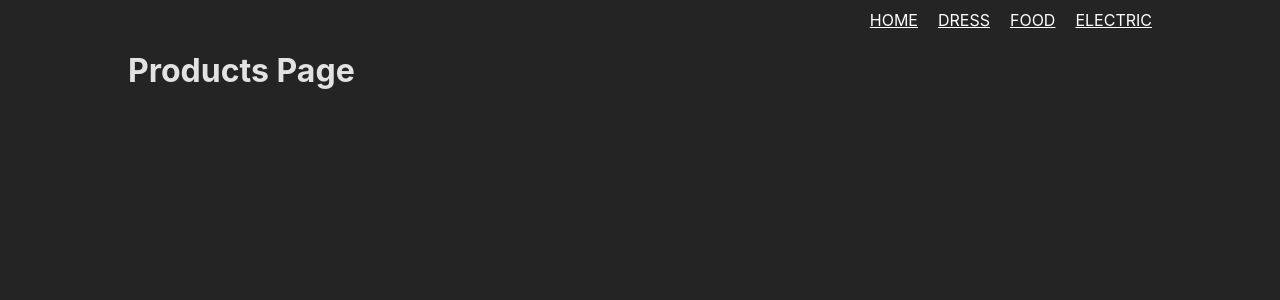
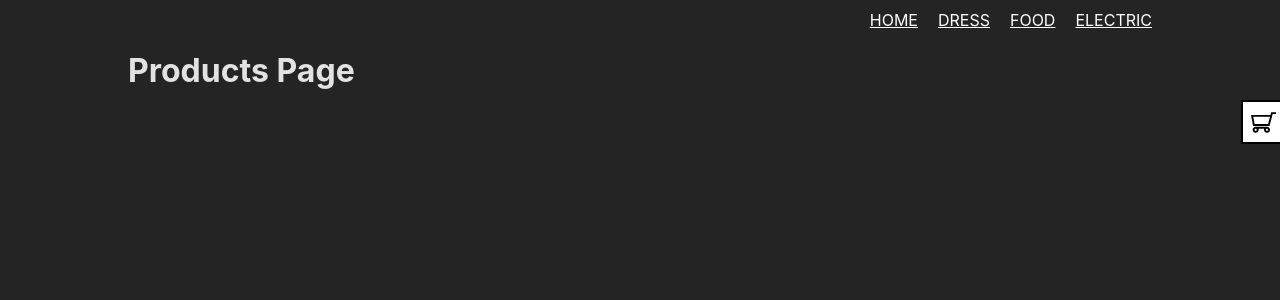
Before and after one commit to consultapp/test-pflb, a React (Vite) app: page /products in a window 1280 px wide. Shown: the top 300 px of the page. Built offline with nearby package versions, Linux system fonts and the light colour scheme.

Commit message:
cart Start

```diff
--- /dev/null
+++ b/src/components/Cart/Cart.tsx
@@ -0,0 +1,49 @@
+import styles from "./style.module.scss";
+
+type Props = {
+  open: boolean;
+  toggle: () => void;
+};
+
+export default function Cart({ open, toggle }: Props) {
+  return (
+    <div className={styles.root} data-open={open}>
+      <div className={styles.root__toggleButton}>
+        {!open && (
+          <svg
+            height="25"
+            viewBox="0 0 902.86 902.86"
+            width="25"
+            xmlns="http://www.w3.org/2000/svg"
+            className={styles.root__open}
+            onClick={toggle}
+          >
+            <path d="m671.504 577.829 110.485-432.609h120.871v-68h-173.686l-26.046 101.98-703.128-.503 74.753 399.129h596.751zm14.262-330.641-67.077 262.64h-487.49l-49.271-263.072z" />
+            <path d="m578.418 825.641c59.961 0 108.743-48.783 108.743-108.744s-48.782-108.742-108.743-108.742h-409.701c-59.961 0-108.744 48.781-108.744 108.742s48.782 108.744 108.744 108.744 108.743-48.783 108.743-108.744c0-14.4-2.821-28.152-7.927-40.742h208.069c-5.107 12.59-7.928 26.342-7.928 40.742.001 59.961 48.783 108.744 108.744 108.744zm-368.958-108.744c0 22.467-18.277 40.744-40.743 40.744s-40.744-18.277-40.744-40.744c0-22.465 18.277-40.742 40.744-40.742 22.466-0 40.743 18.277 40.743 40.742zm409.702 0c0 22.467-18.277 40.744-40.743 40.744s-40.743-18.277-40.743-40.744c0-22.465 18.277-40.742 40.743-40.742s40.743 18.277 40.743 40.742z" />
+          </svg>
+        )}
+        {open && (
+          <svg
+            className={styles.root__close}
+            fill="#000000"
+            width="25"
+            height="25"
+            viewBox="0 0 16 16"
+            xmlns="http://www.w3.org/2000/svg"
+            onClick={toggle}
+          >
+            <path
+              d="M0 14.545L1.455 16 8 9.455 14.545 16 16 14.545 9.455 8 16 1.455 14.545 0 8 6.545 1.455 0 0 1.455 6.545 8z"
+              fillRule="evenodd"
+            />
+          </svg>
+        )}
+      </div>
+
+      <span className={styles.root__header}>Cart</span>
+      <div className={styles.root__item}></div>
+      <div className={styles.root__item}></div>
+      <div className={styles.root__item}></div>
+    </div>
+  );
+}
--- /dev/null
+++ b/src/components/Cart/style.module.scss
@@ -0,0 +1,47 @@
+.root {
+  position: fixed;
+  top: 100px;
+  right: 0;
+  background-color: white;
+  border-radius: 0 0 0 8px;
+  width: 300px;
+  height: 600px;
+  color: black;
+  border: 2px solid black;
+
+  display: grid;
+  flex-direction: column;
+
+  transform: translateX(305px);
+  transition: transform 0.3s 0s;
+
+  &[data-open="true"] {
+    transform: translateX(0);
+    transition: transform 0.3s 0s;
+  }
+
+  &__header {
+    font-size: 32px;
+    margin-top: 15px;
+    justify-self: center;
+  }
+
+  &__toggleButton {
+    position: absolute;
+    border: 2px solid black;
+    border-right: 0px;
+    top: -2px;
+    left: -42px;
+    width: 40px;
+    height: 40px;
+    background-color: white;
+    display: flex;
+    justify-content: center;
+    align-items: center;
+  }
+
+  &__open,
+  &__close {
+    position: absolute;
+  }
+}
--- a/src/components/Layout/Layout.tsx
+++ b/src/components/Layout/Layout.tsx
@@ -1,6 +1,7 @@
 import React from "react";
 import styles from "./style.module.scss";
-import NavBar from "../NavBar/NavBar";
+import NavBar from "@/components/NavBar/NavBar";
+import CartContainer from "@/containers/CartContainer/CartContainer";
 
 type Props = { children: React.ReactNode };
 
@@ -11,6 +12,7 @@ export default function Layout({ children }: Props) {
         <NavBar />
         {children}
       </div>
+      <CartContainer />
     </div>
   );
 }
--- /dev/null
+++ b/src/containers/CartContainer/CartContainer.tsx
@@ -0,0 +1,12 @@
+import Cart from "@/components/Cart/Cart";
+import { useState } from "react";
+
+export default function CartContainer() {
+  const [open, setOpen] = useState(false);
+
+  const toggle = () => {
+    setOpen((prev) => !prev);
+  };
+
+  return <Cart open={open} toggle={toggle} />;
+}
```
Also changed, not shown: src/store/ui/cart/index.ts (added, +33 -0 lines), src/types.d.ts (+10 -0 lines).
